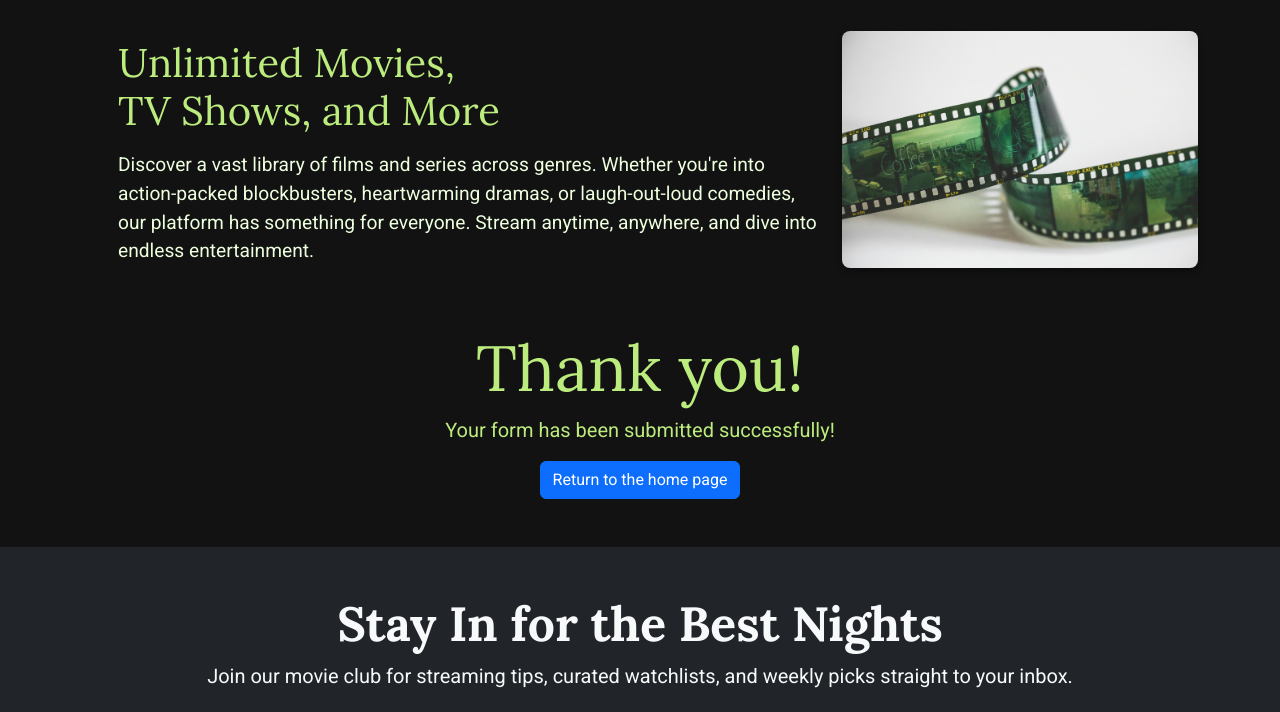
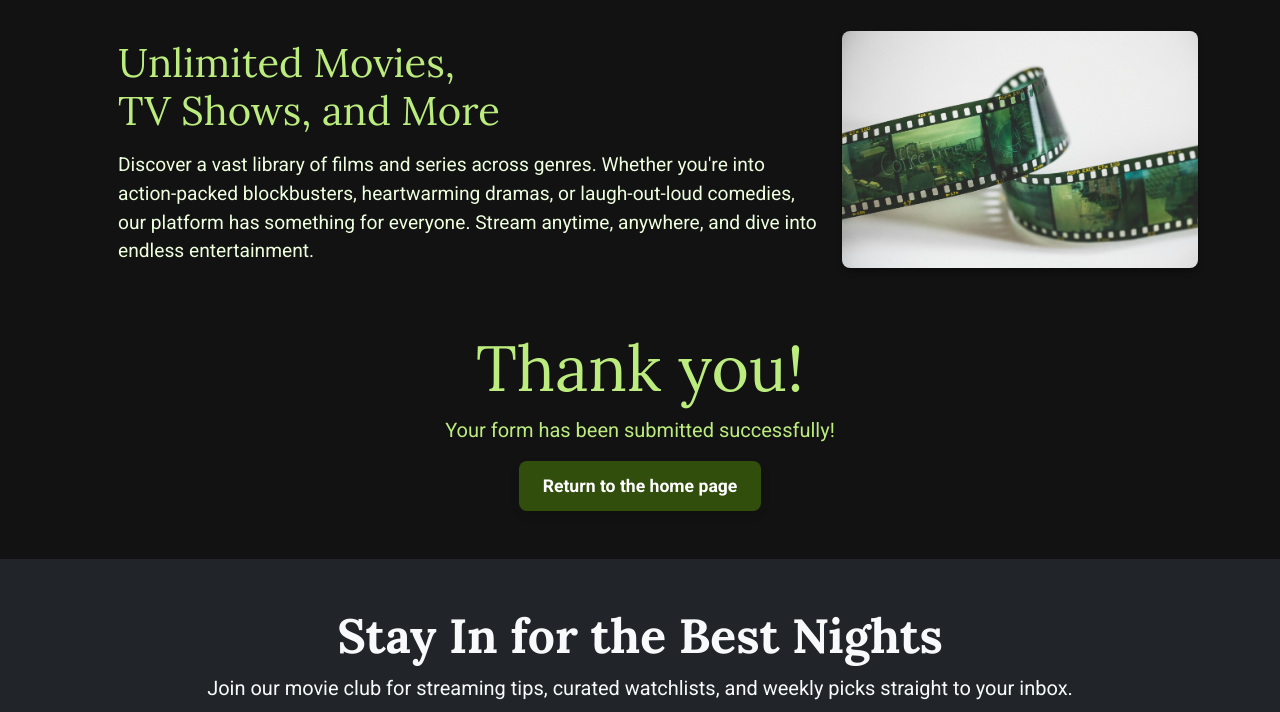
Before and after one commit to Victor400/movie-explorer, a website: page success-page.html in a window 1280 px wide. Shown: the part 75-787 px from the top of the page. Drawn offline with nearby package versions, Linux system fonts and the light colour scheme.

Commit message:
feat: add CSS styling for 'Return to Home Page' button on success page

```diff
--- a/assets/css/style.css
+++ b/assets/css/style.css
@@ -298,6 +298,25 @@ footer a:hover i {
 
 }
 
+.return-home-btn {
+  background-color: var(--highlight-color-light);
+  color: #fff;
+  border: none;
+  padding: 12px 24px;
+  font-size: 1.1rem;
+  font-weight: 600;
+  border-radius: 8px;
+  box-shadow: 0 4px 10px rgba(0, 0, 0, 0.1);
+  transition: background-color 0.3s ease, transform 0.2s ease;
+}
+
+.return-home-btn:hover {
+  background-color: var(--primary-color);
+  color: #000;
+  transform: translateY(-2px);
+}
+
+
 
 /* For tablets (widths between 768px and 1024px) */
 @media (max-width: 1024px) {
--- a/success-page.html
+++ b/success-page.html
@@ -76,7 +76,7 @@
         <div class="col-12 col-md-8">
           <h1 class="display-3">Thank you!</h1>
           <p class="lead">Your form has been submitted successfully!</p>
-          <a href="index.html" class="btn btn-primary mb-5">Return to the home page</a>
+          <a href="index.html" class="btn btn-primary mb-5 return-home-btn">Return to the home page</a>
         </div>
       </div>
     </section>
```
